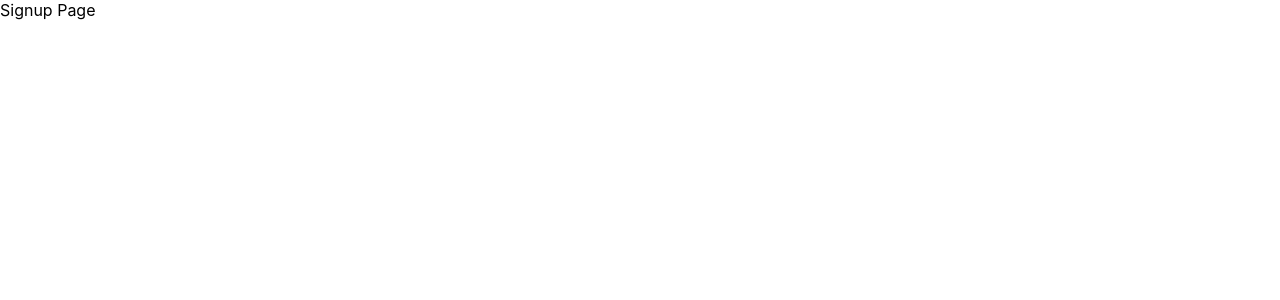
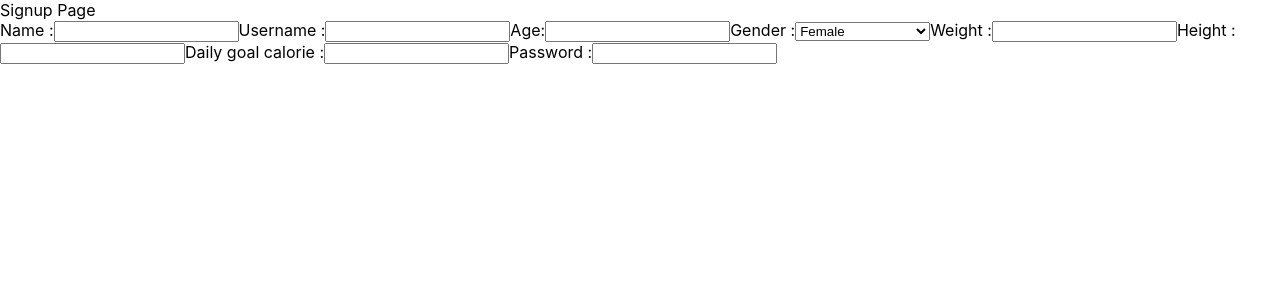
Before and after one commit to deryatanriverdi88/NutriTrack-Frontend, a React (Create React App) app: page /signup in a window 1280 px wide. Shown: the top 300 px of the page. Built offline with nearby package versions, Linux system fonts and the light colour scheme.

Commit message:
Sign up form added

```diff
--- a/package.json
+++ b/package.json
@@ -8,6 +8,7 @@
     "react-redux": "^7.1.3",
     "react-router-dom": "^5.1.2",
     "react-scripts": "3.2.0",
+    "react-thunk": "^1.0.0",
     "redux": "^4.0.4",
     "thunk": "0.0.1"
   },
--- a/src/Pages/Signup.js
+++ b/src/Pages/Signup.js
@@ -10,7 +10,82 @@ class Signup extends Component {
  }
  render() {
   return(
-   <div>Signup Page</div>
+   <div>Signup Page
+
+     <form>
+       <label htmlFor="name">
+         Name :
+          <input
+            id="name"
+            name="name"
+            value=""
+            type="text"
+          />
+       </label>
+       <label htmlFor="username">
+         Username :
+          <input
+            id="username"
+            name="username"
+            value=""
+            type="text"
+          />
+       </label>
+       <label htmlFor="age">
+         Age:
+          <input
+            id="age"
+            age="age"
+            value=""
+            type="number"
+          />
+       </label>
+       <label htmlFor="gender">
+         Gender :
+         <select name="gender" id="gender">
+            <option value="Female">Female</option>
+            <option value="Female">Male</option>
+            <option value="Prefered not to say">Prefered not to say</option>
+         </select>
+       </label>
+       <label htmlFor="weight">
+         Weight :
+          <input
+            id="weight"
+            name="weight"
+            value=""
+            type="number"
+          />
+       </label>
+       <label htmlFor="height">
+         Height :
+          <input
+            id="height"
+            name="height"
+            value=""
+            type="number"
+          />
+       </label>
+       <label htmlFor="goalCalorie">
+         Daily goal calorie :
+          <input
+            id="goalCalorie"
+            name="goalCalorie"
+            value=""
+            type="number"
+          />
+       </label>
+       <label htmlFor="password">
+         Password :
+          <input
+            id="password"
+            name="password"
+            value=""
+            type="password"
+          />
+       </label>
+     </form>
+   </div>
     )
    }
  }
--- a/src/Routes.js
+++ b/src/Routes.js
@@ -5,10 +5,12 @@ import Pages from './Pages'
 export const  Routes = () => {
   return(
     <div>
-        <>
+
+         <Switch>
             <Route path="/signup" component={Pages.Signup}/>
             <Route path="/login" component={Pages.Login}/>
-        </>
+        </Switch>
+
     </div>
    )
 
```
Also changed, not shown: 1 other file (tests, documents, lock files or other folders).
